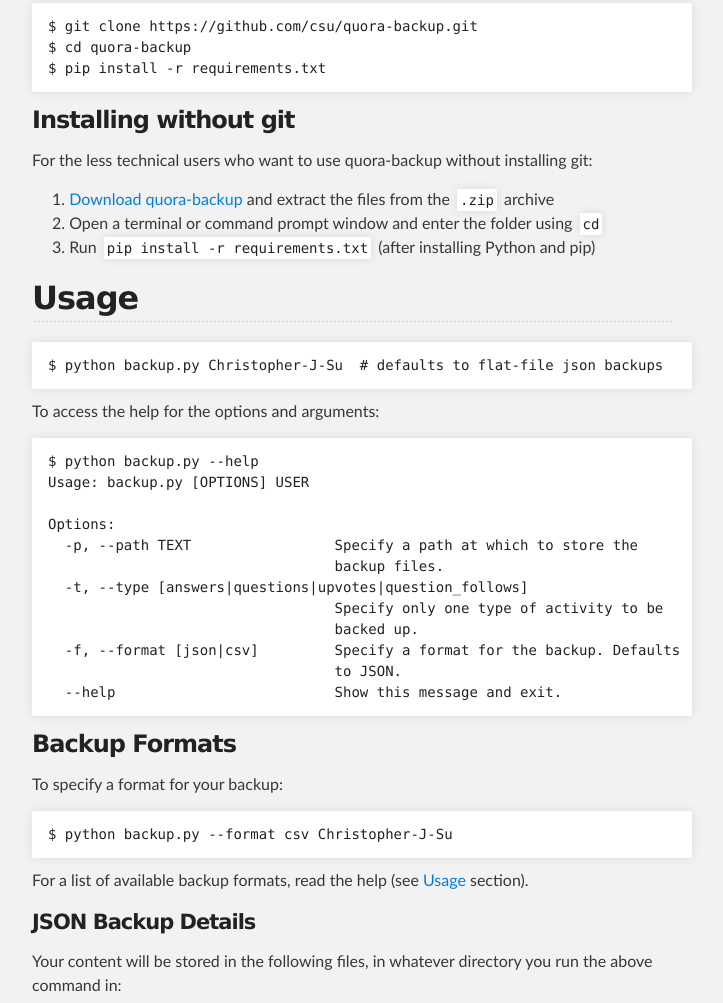
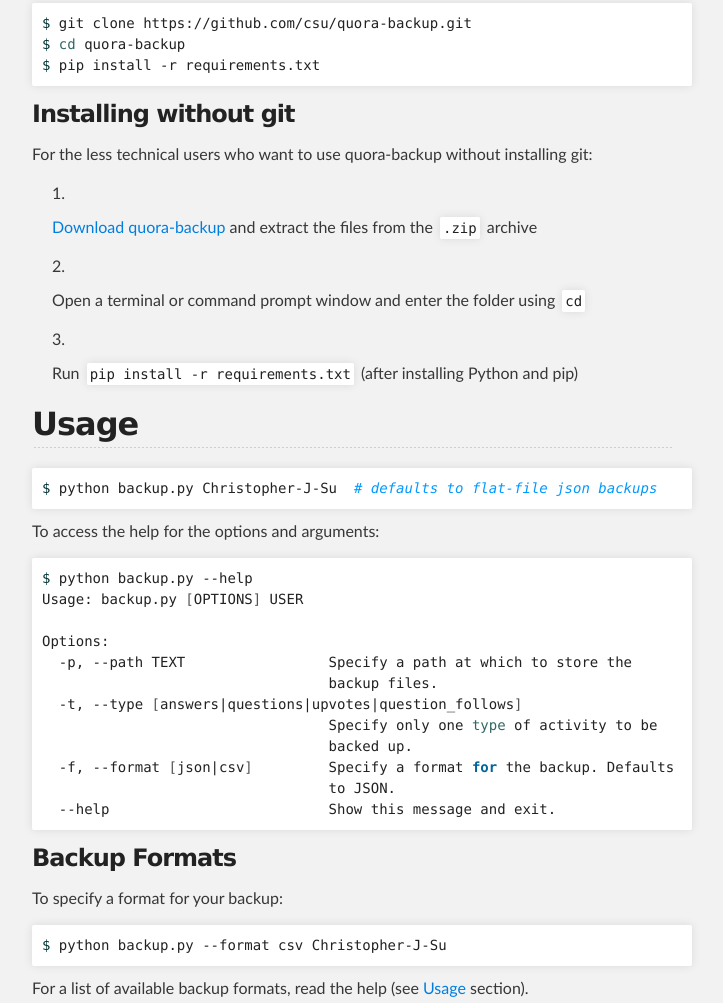
Before and after one commit to kshravi86/quora-backup, a plain HTML site: page index.html in a window 1280 px wide. Shown: the part 768-1771 px from the top of the page, without its empty margins (288-1011 px from the left). Drawn offline with Linux system fonts and the light colour scheme.

Commit message:
Create gh-pages branch via GitHub

```diff
--- a/index.html
+++ b/index.html
@@ -54,10 +54,10 @@
 
 <p>You will need <a href="https://www.python.org/download/">Python 2</a>. <a href="http://pip.readthedocs.org/en/latest/installing.html">pip</a> is recommended for installing dependencies.</p>
 
-<pre><code>$ git clone https://github.com/csu/quora-backup.git
-$ cd quora-backup
-$ pip install -r requirements.txt
-</code></pre>
+<div class="highlight highlight-bash"><pre><span class="nv">$ </span>git clone https://github.com/csu/quora-backup.git
+<span class="nv">$ </span><span class="nb">cd </span>quora-backup
+<span class="nv">$ </span>pip install -r requirements.txt
+</pre></div>
 
 <h3>
 <a name="installing-without-git" class="anchor" href="#installing-without-git"><span class="octicon octicon-link"></span></a>Installing without git</h3>
@@ -65,40 +65,38 @@
 <p>For the less technical users who want to use quora-backup without installing git:</p>
 
 <ol>
-<li>
-<a href="https://github.com/csu/quora-backup/archive/master.zip">Download quora-backup</a> and extract the files from the <code>.zip</code> archive</li>
-<li>Open a terminal or command prompt window and enter the folder using <code>cd</code>
-</li>
-<li>Run <code>pip install -r requirements.txt</code> (after installing Python and pip)</li>
+<li><p><a href="https://github.com/csu/quora-backup/archive/master.zip">Download quora-backup</a> and extract the files from the <code>.zip</code> archive</p></li>
+<li><p>Open a terminal or command prompt window and enter the folder using <code>cd</code></p></li>
+<li><p>Run <code>pip install -r requirements.txt</code> (after installing Python and pip)</p></li>
 </ol><h2>
 <a name="usage" class="anchor" href="#usage"><span class="octicon octicon-link"></span></a>Usage</h2>
 
-<pre><code>$ python backup.py Christopher-J-Su  # defaults to flat-file json backups
-</code></pre>
+<div class="highlight highlight-bash"><pre><span class="nv">$ </span>python backup.py Christopher-J-Su  <span class="c"># defaults to flat-file json backups</span>
+</pre></div>
 
 <p>To access the help for the options and arguments:</p>
 
-<pre><code>$ python backup.py --help
-Usage: backup.py [OPTIONS] USER
+<div class="highlight highlight-bash"><pre><span class="nv">$ </span>python backup.py --help
+Usage: backup.py <span class="o">[</span>OPTIONS<span class="o">]</span> USER
 
 Options:
   -p, --path TEXT                 Specify a path at which to store the
                                   backup files.
-  -t, --type [answers|questions|upvotes|question_follows]
-                                  Specify only one type of activity to be
+  -t, --type <span class="o">[</span>answers<span class="p">|</span>questions<span class="p">|</span>upvotes<span class="p">|</span>question_follows<span class="o">]</span>
+                                  Specify only one <span class="nb">type </span>of activity to be
                                   backed up.
-  -f, --format [json|csv]         Specify a format for the backup. Defaults
+  -f, --format <span class="o">[</span>json<span class="p">|</span>csv<span class="o">]</span>         Specify a format <span class="k">for</span> the backup. Defaults
                                   to JSON.
   --help                          Show this message and exit.                 Show this message and exit.
-</code></pre>
+</pre></div>
 
 <h3>
 <a name="backup-formats" class="anchor" href="#backup-formats"><span class="octicon octicon-link"></span></a>Backup Formats</h3>
 
 <p>To specify a format for your backup:</p>
 
-<pre><code>$ python backup.py --format csv Christopher-J-Su
-</code></pre>
+<div class="highlight highlight-bash"><pre><span class="nv">$ </span>python backup.py --format csv Christopher-J-Su
+</pre></div>
 
 <p>For a list of available backup formats, read the help (see <a href="#usage">Usage</a> section).</p>
 
@@ -131,8 +129,8 @@
 
 <p>You can also specify only one activity to be backed up. For instance, to only back up answers:</p>
 
-<pre><code>$  python backup.py --type answers Christopher-J-Su
-</code></pre>
+<div class="highlight highlight-bash"><pre><span class="nv">$ </span> python backup.py --type answers Christopher-J-Su
+</pre></div>
       </section>
     </div>
 
```
Also changed, not shown: params.json (+1 -1 lines).
